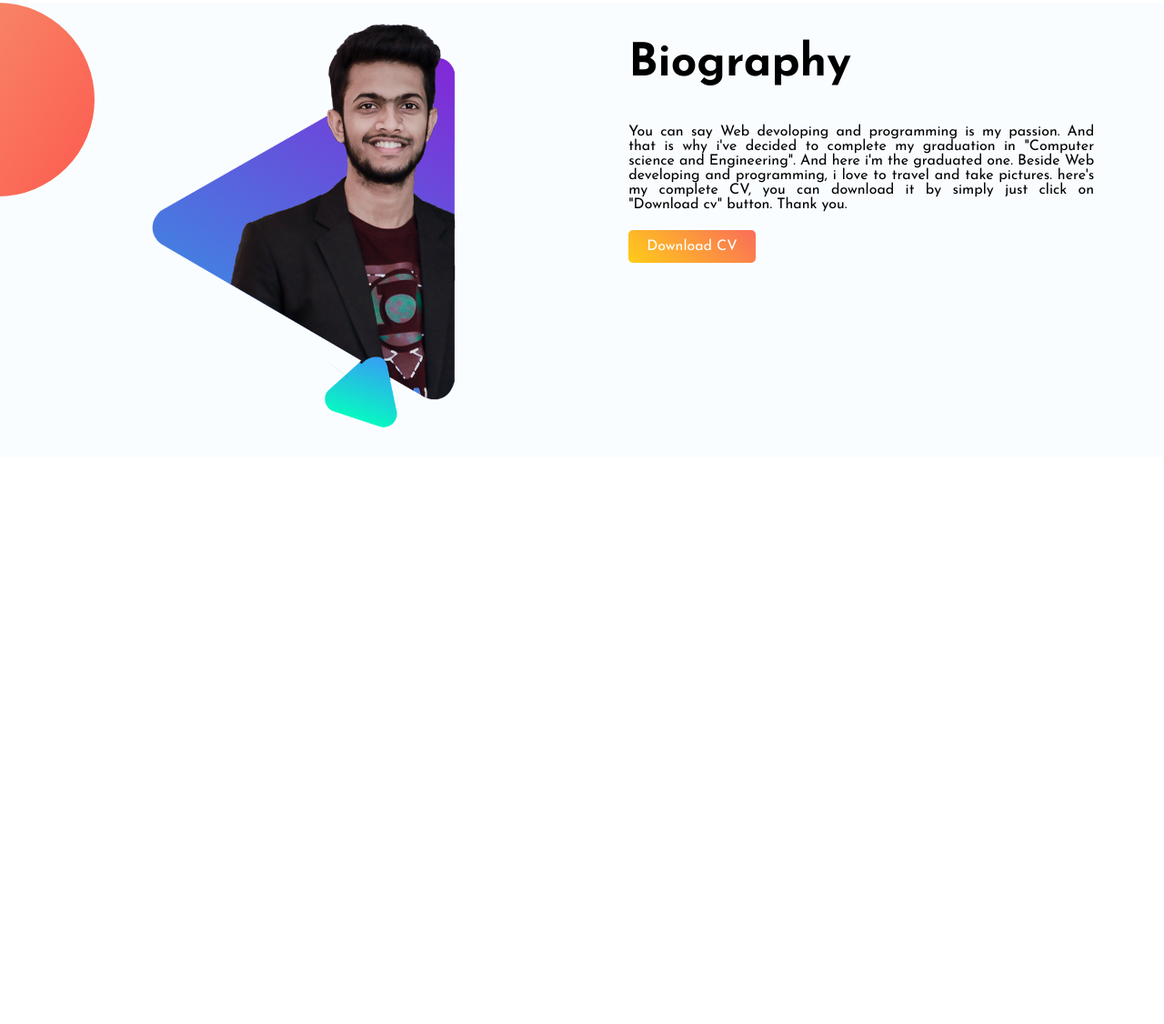
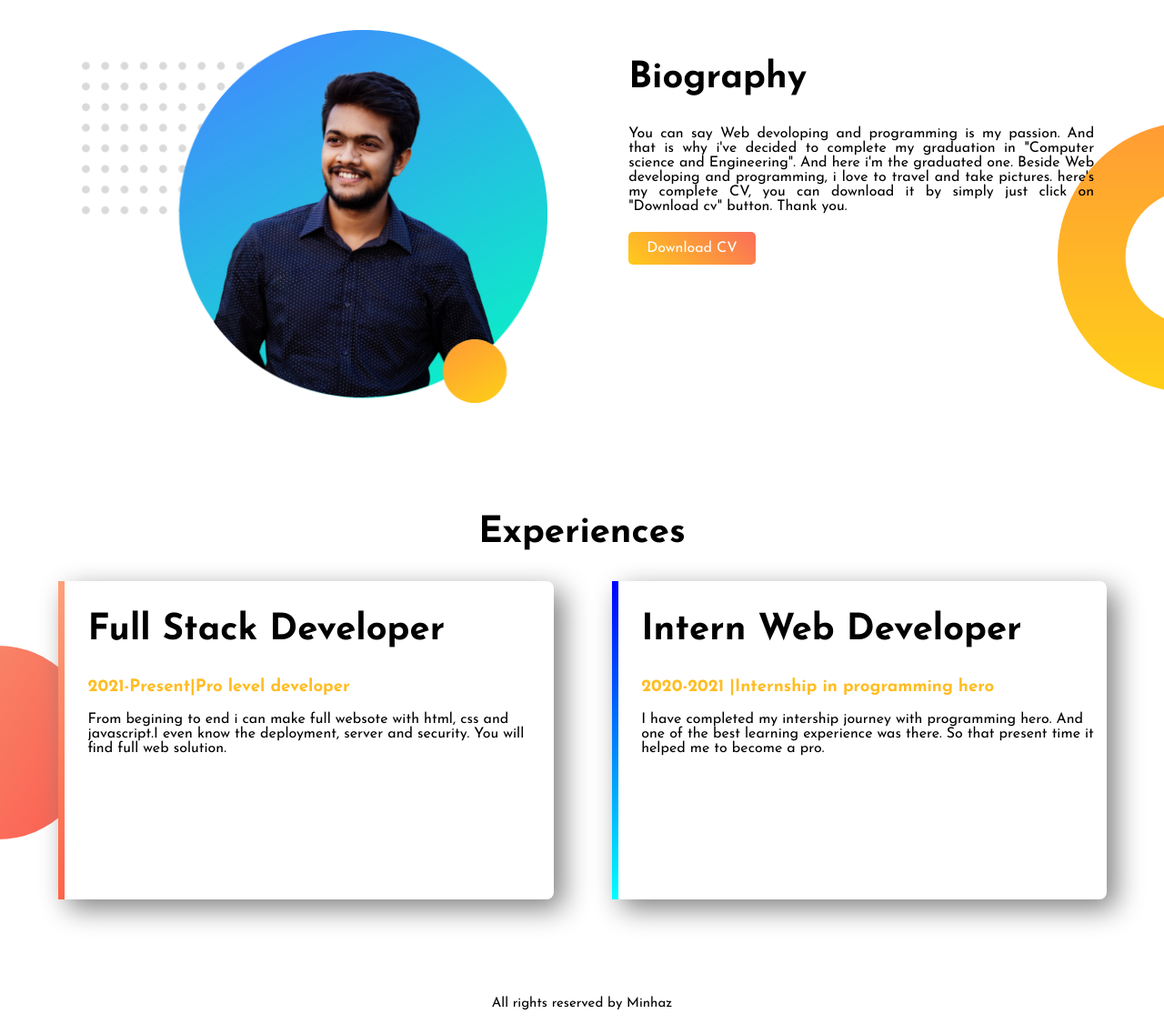
Before and after one commit to minhaz11/ph-portfolio, a plain HTML site: page index.html in a window 1280 px wide. Shown: the part 497-1623 px from the top of the page at 91% size. Before the commit the page ends 1000 px from the top, so only its background shows below. Drawn offline with Linux system fonts and the light colour scheme.

Commit message:
Finished portfolio

```diff
--- a/index.html
+++ b/index.html
@@ -12,7 +12,7 @@
     <section class="banner-section">
         <div class="box-width">
             <h1>Welcome To</h1>
-            <h1>My <span class="portfolio">Portfolio</span></h1>
+            <h1>My <span class="orange-highlight">Portfolio</span></h1>
             <h3>A Professional Web Developer</h3>
             <p class="short-intro">Hi my name is Minhaz. I'm a Bangladeshi Web Developer who works on projects for clients of all over the world. I have diverse set of skills ranging from Html,CSS, Bootstrap and all the way to Javascript.</p>
             <a href="#0" target="_blank" class="hire-me">Hire me</a>
@@ -23,15 +23,35 @@
     </section>
     <section class="biography-section">
         <div class="box-width">
-            <img src="images/minhaz_bio.png" alt="">
+            <img src="images/bio.png" alt="">
         </div>
         <div class="box-width">
-            <h1>Biography</h1>
+            <h2>Biography</h2>
 
             <p class="short-intro">You can say Web devoloping and programming is my passion. And that is why i've decided to complete my graduation in "Computer science and Engineering". And here i'm the graduated one. Beside Web developing and programming, i love to travel and take pictures. here's my complete CV, you can download it by simply just click on "Download cv" button. Thank you.</p>
             <a href="#0" target="_blank" class="hire-me">Download CV</a>
         </div>
 
     </section>
+    <section class="experience-section">
+        <h2 class="experience">Experiences</h2>
+        <div class="box-width box--shadow" id="full-stack">
+            <h2>Full Stack Developer</h2>
+            <h3 class="orange-highlight">2021-Present|Pro level developer</h3>
+
+            <p class="">From begining to end i can make full websote with html, css and javascript.I even know the deployment, server and security. You will find full web solution.</p>
+
+        </div>
+        <div class="box-width box--shadow" id="intern">
+            <h2>Intern Web Developer</h2>
+            <h3 class="orange-highlight">2020-2021 |Internship in programming hero</h3>
+            <p class="">I have completed my intership journey with programming hero. And one of the best learning experience was there. So that present time it helped me to become a pro.</p>
+
+        </div>
+
+    </section>
+    <footer>
+        <p>All rights reserved by Minhaz</p>
+    </footer>
 </body>
 </html>
--- a/main.css
+++ b/main.css
@@ -7,12 +7,20 @@ body{
 h1{
     font-size: 50px;
 }
+
+h2{
+    font-size: 40px;
+}
+
+section{
+    margin-bottom: 30px;
+}
 .banner-section{
     height: 500px;
     background-image: url('images/top-banner.png');
     background-repeat: no-repeat;
 }
-.portfolio{
+.orange-highlight{
     color: #FFBD24;
 }
 .box-width{
@@ -40,7 +48,38 @@ h1{
 
 .biography-section{
     height: 500px;
-    background-color:rgba(242, 249, 255, 0.363);
+    background-image: url('images/dream-bg.png');
+    background-repeat: no-repeat;
+    background-position: right;
+}
+.experience-section{
+    height: 500px;
     background-image: url('images/exp-bg.png');
     background-repeat: no-repeat;
+    background-position: left;
 }
+.experience {
+    text-align: center;
+}
+.box--shadow{
+    box-shadow: 10px 10px 30px gray;
+    height: 70%;
+    border-radius: 8px;
+    background-color: #fff;
+}
+
+#full-stack{
+    border-left: 7px solid;
+    border-image: linear-gradient(180deg,lightSalmon,tomato) ;
+    border-image-slice:1 ;
+}
+#intern{
+    border-left: 7px solid;
+    border-image: linear-gradient(180deg,blue,cyan) ;
+    border-image-slice:1 ;
+}
+
+footer p {
+    text-align: center;
+    font-size: 15px;
+}
```
Also changed, not shown: images/bio.jpg (added), images/bio.png (added).
